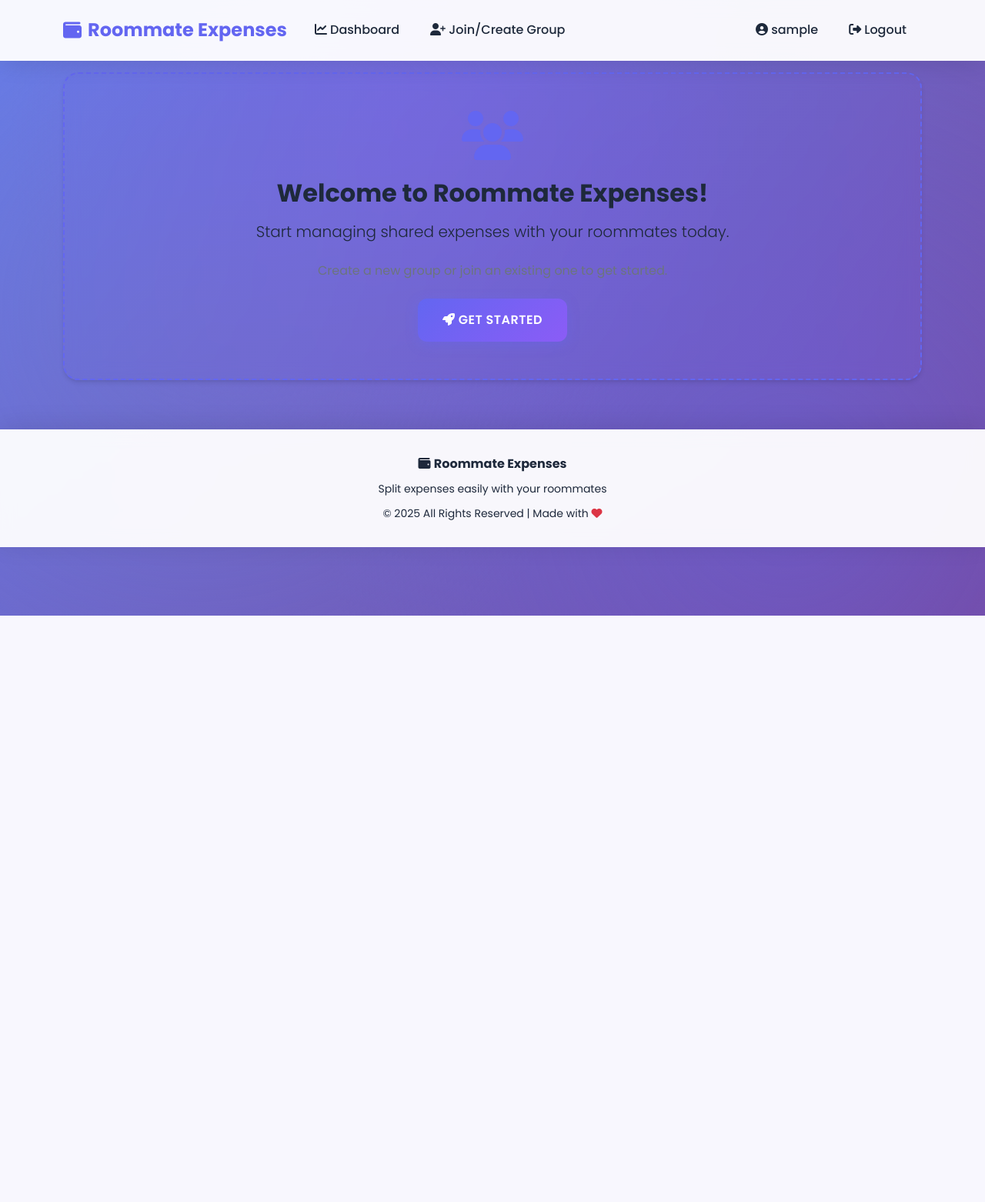
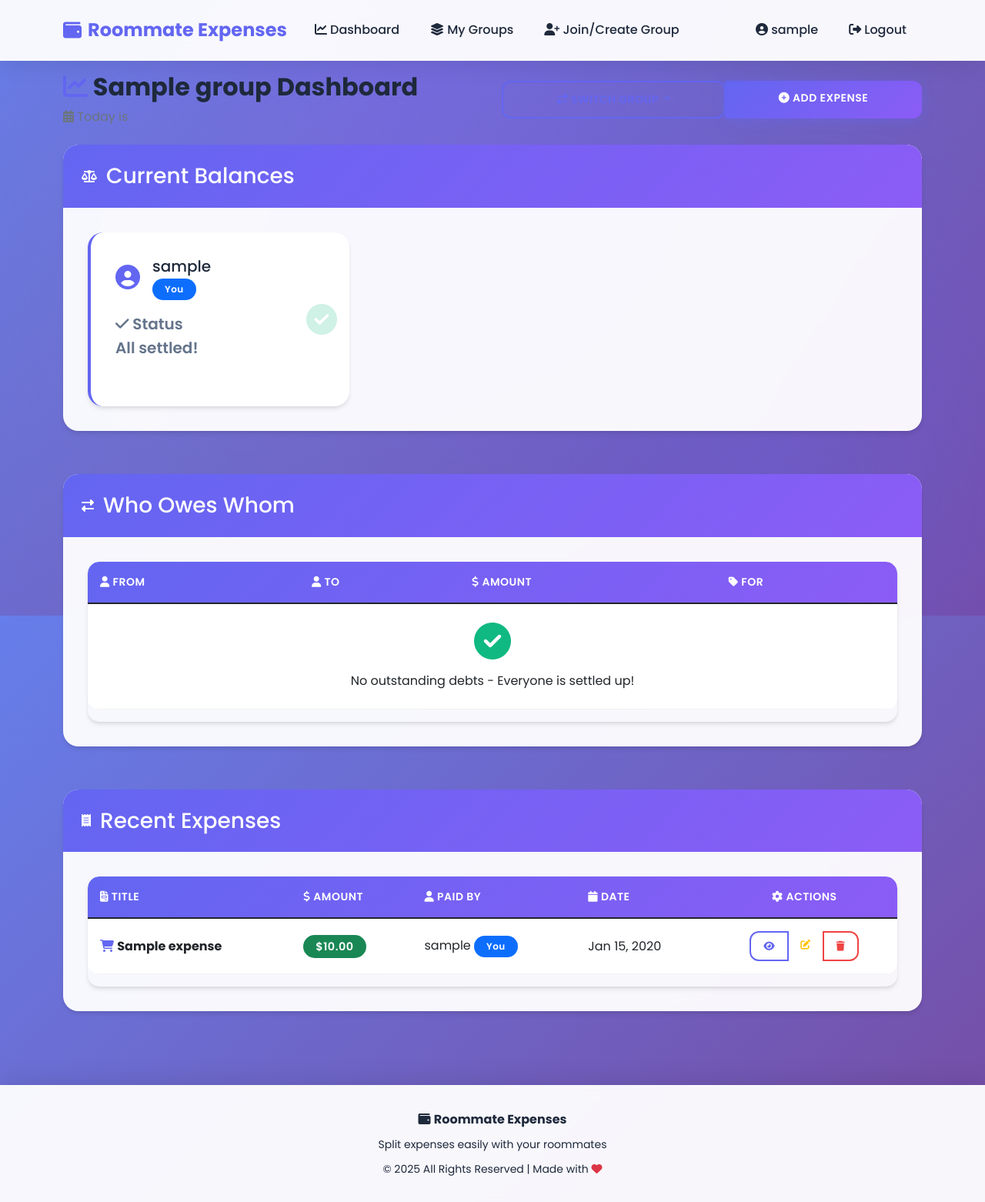
Before and after one commit to Ommodi07/Expense_Tracker, a Django app: page /expenses/ in a window 1280 px wide. Shown: the top 1562 px of the page at 77% size. Before the commit the page ends 800 px from the top, so only its background shows below. Run offline with Django 5.2, Linux system fonts and the light colour scheme; a user stored in the database is signed in; tables that the repository leaves empty hold one stand-in row (values such as "Sample post").

Commit message:
Add My Groups navigation and improve multi-group dashboard

```diff
--- a/roommate_expenses/expenses/templates/expenses/base.html
+++ b/roommate_expenses/expenses/templates/expenses/base.html
@@ -514,24 +514,16 @@
                                 <i class="fas fa-chart-line"></i> Dashboard
                             </a>
                         </li>
-                        {% if user.profile.group %}
                         <li class="nav-item">
-                                <a class="nav-link" href="{% url 'add_expense' %}">
-                                    <i class="fas fa-plus-circle"></i> Add Expense
+                            <a class="nav-link" href="{% url 'manage_groups' %}">
+                                <i class="fas fa-layer-group"></i> My Groups
                             </a>
                         </li>
-                            <li class="nav-item">
-                                <a class="nav-link" href="{% url 'group_members' %}">
-                                    <i class="fas fa-users"></i> Members
-                                </a>
-                            </li>
-                        {% else %}
                         <li class="nav-item">
                             <a class="nav-link" href="{% url 'group_options' %}">
                                 <i class="fas fa-user-plus"></i> Join/Create Group
                             </a>
                         </li>
-                        {% endif %}
                     {% endif %}
                 </ul>
                 <ul class="navbar-nav">
--- a/roommate_expenses/expenses/templates/expenses/dashboard.html
+++ b/roommate_expenses/expenses/templates/expenses/dashboard.html
@@ -39,33 +39,60 @@
     }
 </style>
 
-{% if not user.profile.group %}
+{% if not selected_group %}
     <div class="card welcome-card animate__animated animate__fadeIn">
         <div class="card-body text-center py-5">
             <i class="fas fa-users fa-4x mb-4" style="color: var(--primary-color);"></i>
             <h2 class="fw-bold mb-3">Welcome to Roommate Expenses!</h2>
+            {% if all_groups %}
+                <p class="lead mb-4">You are a member of {{ all_groups.count }} group(s).</p>
+                <p class="text-muted mb-4">Select a group below to view its expenses:</p>
+                <div class="list-group mx-auto" style="max-width: 500px;">
+                    {% for group in all_groups %}
+                        <a href="?group={{ group.id }}" class="list-group-item list-group-item-action">
+                            <i class="fas fa-users"></i> {{ group.name }}
+                            <span class="badge bg-primary rounded-pill float-end">{{ group.get_member_count }} members</span>
+                        </a>
+                    {% endfor %}
+                </div>
+            {% else %}
                 <p class="lead mb-4">Start managing shared expenses with your roommates today.</p>
                 <p class="text-muted mb-4">Create a new group or join an existing one to get started.</p>
                 <a href="{% url 'group_options' %}" class="btn btn-primary btn-lg">
                     <i class="fas fa-rocket"></i> Get Started
                 </a>
+            {% endif %}
         </div>
     </div>
 {% else %}
     <div class="row mb-4 align-items-center animate__animated animate__fadeInDown">
-        <div class="col-lg-8 col-md-7 mb-3 mb-md-0">
+        <div class="col-lg-6 col-md-7 mb-3 mb-md-0">
             <h2 class="fw-bold mb-2">
                 <i class="fas fa-chart-line" style="color: var(--primary-color);"></i>
-                {{ group.name }} Dashboard
+                {{ selected_group.name }} Dashboard
             </h2>
             <p class="text-muted mb-0">
                 <i class="fas fa-calendar-alt"></i> Today is {{ "now"|date:"F d, Y" }}
             </p>
         </div>
-        <div class="col-lg-4 col-md-5 text-md-end">
-            <a href="{% url 'add_expense' %}" class="btn btn-primary w-100 w-md-auto">
-                <i class="fas fa-plus-circle"></i> Add New Expense
+        <div class="col-lg-6 col-md-5 text-md-end">
+            <div class="btn-group w-100 w-md-auto" role="group">
+                <button type="button" class="btn btn-outline-primary dropdown-toggle" data-bs-toggle="dropdown">
+                    <i class="fas fa-exchange-alt"></i> Switch Group
+                </button>
+                <ul class="dropdown-menu">
+                    {% for group in all_groups %}
+                        <li>
+                            <a class="dropdown-item {% if group.id == selected_group.id %}active{% endif %}" href="?group={{ group.id }}">
+                                <i class="fas fa-users"></i> {{ group.name }}
                             </a>
+                        </li>
+                    {% endfor %}
+                </ul>
+                <a href="{% url 'add_expense' %}" class="btn btn-primary">
+                    <i class="fas fa-plus-circle"></i> Add Expense
+                </a>
+            </div>
         </div>
     </div>
 
```
Lines whose indentation alone changed are shown as unchanged.
